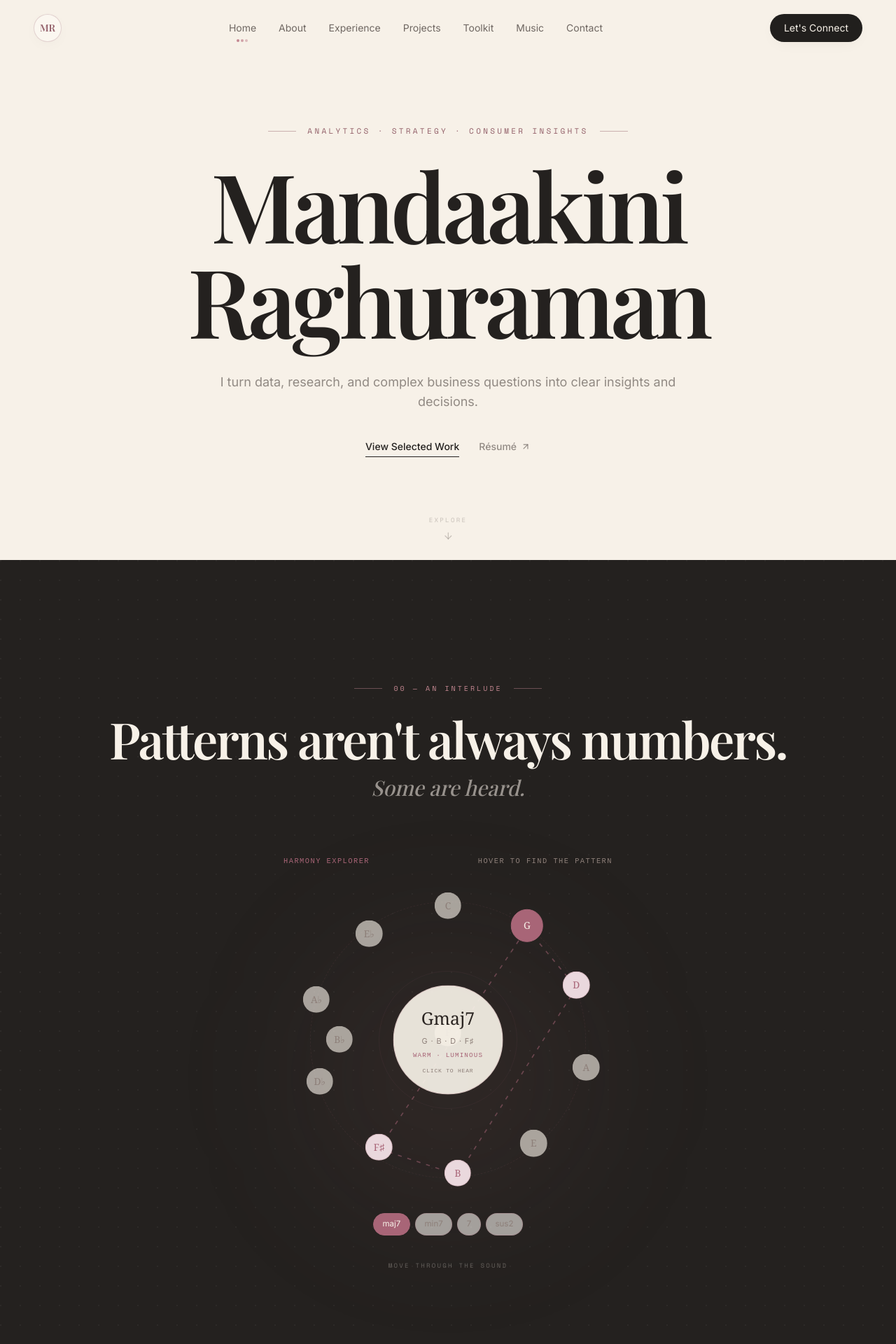
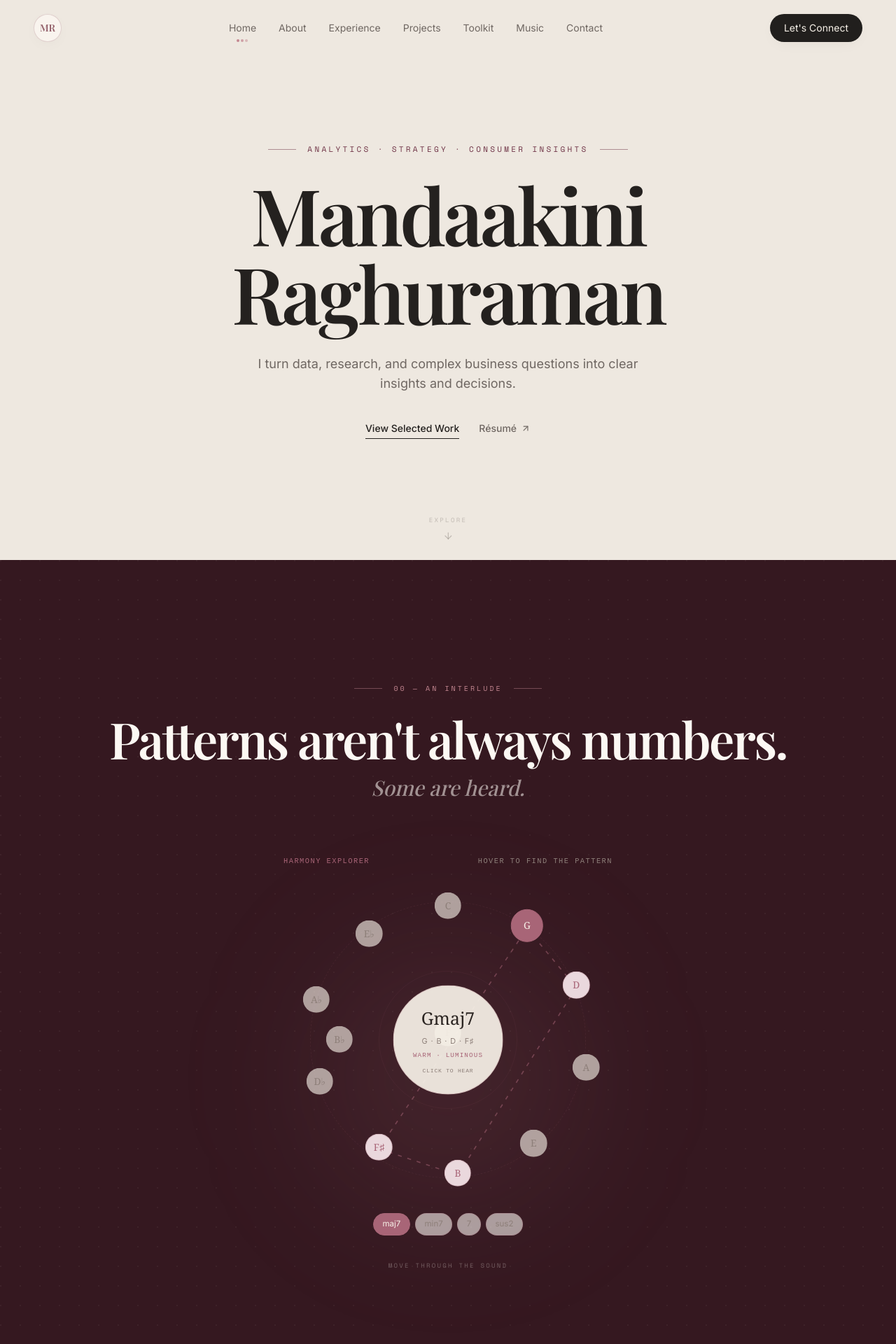
Before and after one commit to mandaakini/portfolio, a Next.js app: page / in a window 1280 px wide. Shown: the top 1920 px of the page at 70% size. Built offline with nearby package versions, Linux system fonts and the light colour scheme.

Commit message:
Refine hero and add harmony interlude

```diff
--- a/components/HarmonySection.tsx
+++ b/components/HarmonySection.tsx
@@ -8,7 +8,7 @@ export default function HarmonySection() {
   return (
     <section
       id="harmony"
-      className="relative scroll-mt-20 overflow-hidden bg-ink px-6 py-28 text-cream sm:px-8 sm:py-36 lg:py-44"
+      className="relative scroll-mt-20 overflow-hidden bg-oxblood px-6 py-28 text-porcelain sm:px-8 sm:py-36 lg:py-44"
     >
       {/* Restrained dotted texture */}
       <div
@@ -24,7 +24,7 @@ export default function HarmonySection() {
       {/* Very subtle glow behind the interaction */}
       <div
         aria-hidden="true"
-        className="pointer-events-none absolute left-1/2 top-[62%] h-72 w-72 -translate-x-1/2 -translate-y-1/2 rounded-full bg-rosewood/10 blur-[100px] sm:h-96 sm:w-96"
+        className="pointer-events-none absolute left-1/2 top-[62%] h-72 w-72 -translate-x-1/2 -translate-y-1/2 rounded-full bg-rose/10 blur-[100px] sm:h-96 sm:w-96"
       />
 
       <div className="relative mx-auto max-w-6xl">
@@ -62,7 +62,7 @@ export default function HarmonySection() {
               delay: 0.08,
               ease: [0.22, 1, 0.36, 1],
             }}
-            className="mt-7 text-balance font-display text-5xl font-semibold leading-[1.02] tracking-[-0.035em] text-cream sm:text-6xl lg:text-7xl"
+            className="mt-7 text-balance font-display text-5xl font-semibold leading-[1.02] tracking-[-0.035em] text-porcelain sm:text-6xl lg:text-7xl"
           >
             Patterns aren&apos;t always numbers.
           </motion.h2>
@@ -76,7 +76,7 @@ export default function HarmonySection() {
               duration: 0.7,
               delay: 0.16,
             }}
-            className="mt-4 font-display text-2xl italic text-cream/55 sm:text-3xl"
+            className="mt-4 font-display text-2xl italic text-porcelain/55 sm:text-3xl"
           >
             Some are heard.
           </motion.p>
@@ -117,7 +117,7 @@ export default function HarmonySection() {
             duration: 0.7,
             delay: 0.35,
           }}
-          className="mt-9 text-center font-mono text-[8px] uppercase tracking-[0.25em] text-cream/30 sm:text-[9px]"
+          className="mt-9 text-center font-mono text-[8px] uppercase tracking-[0.25em] text-porcelain/30 sm:text-[9px]"
         >
           Move through the sound
         </motion.p>
--- a/components/Hero.tsx
+++ b/components/Hero.tsx
@@ -24,7 +24,7 @@ export default function Hero() {
   return (
     <section
       id="home"
-      className="relative flex min-h-[100svh] scroll-mt-20 items-center justify-center overflow-hidden bg-cream px-6 pb-24 pt-28 sm:px-8 sm:pt-32"
+      className="relative flex min-h-[100svh] scroll-mt-20 items-center justify-center overflow-hidden bg-bone px-6 pb-24 pt-28 sm:px-8 sm:pt-32"
     >
       <div className="mx-auto flex w-full max-w-6xl flex-col items-center text-center">
         {/* Editorial label */}
@@ -37,16 +37,16 @@ export default function Hero() {
         >
           <span
             aria-hidden="true"
-            className="h-px w-7 bg-rosewood/45 sm:w-10"
+            className="h-px w-7 bg-wine/50 sm:w-10"
           />
 
-          <p className="font-mono text-[9px] uppercase tracking-[0.26em] text-rosewood sm:text-[11px] sm:tracking-[0.3em]">
+          <p className="font-mono text-[9px] uppercase tracking-[0.26em] text-wine sm:text-[11px] sm:tracking-[0.3em]">
             Analytics · Strategy · Consumer Insights
           </p>
 
           <span
             aria-hidden="true"
-            className="h-px w-7 bg-rosewood/45 sm:w-10"
+            className="h-px w-7 bg-wine/50 sm:w-10"
           />
         </motion.div>
 
@@ -56,7 +56,7 @@ export default function Hero() {
           initial="hidden"
           animate="show"
           variants={fadeUp}
-          className="text-balance font-display text-[15vw] font-semibold leading-[0.88] tracking-[-0.045em] text-ink sm:text-7xl md:text-8xl lg:text-[7.5rem] xl:text-[8.5rem]"
+          className="text-balance font-display text-[12.5vw] font-semibold leading-[0.91] tracking-[-0.04em] text-ink sm:text-6xl md:text-7xl lg:text-[6.25rem] xl:text-[7rem]"
         >
           Mandaakini
           <br />
@@ -69,7 +69,7 @@ export default function Hero() {
           initial="hidden"
           animate="show"
           variants={fadeUp}
-          className="mt-9 max-w-2xl text-base leading-relaxed text-charcoal/75 sm:text-lg"
+          className="mt-8 max-w-xl text-base leading-relaxed text-charcoal sm:text-lg"
         >
           I turn data, research, and complex business questions into clear
           insights and decisions.
@@ -94,7 +94,7 @@ export default function Hero() {
             href="/images/MandaakiniRaghuraman_Resume_v2.pdf"
             target="_blank"
             rel="noopener noreferrer"
-            className="inline-flex items-center gap-1.5 border-b border-transparent pb-1 text-sm font-medium text-charcoal/75 transition-all duration-300 hover:border-charcoal/60 hover:text-ink"
+            className="inline-flex items-center gap-1.5 border-b border-transparent pb-1 text-sm font-medium text-charcoal transition-all duration-300 hover:border-charcoal/60 hover:text-ink"
           >
             Résumé
             <ArrowUpRight size={14} aria-hidden="true" />
--- a/tailwind.config.js
+++ b/tailwind.config.js
@@ -10,6 +10,7 @@ module.exports = {
       colors: {
         // Primary surfaces
         cream: "#F7F1E8",
+        bone: "#EEE8E0",
         porcelain: "#FCF8F3",
 
         // Pink and rose
@@ -43,8 +44,11 @@ module.exports = {
         "deep-espresso": "#211F1D",
         charcoal: "#6F6762",
         taupe: "#6F6762",
-},
 
+        burgundy: "#4A1F2D",
+        oxblood: "#351820",
+        wine: "#6F3346",
+      },
 
       fontFamily: {
         display: ["var(--font-playfair)", "serif"],
```
